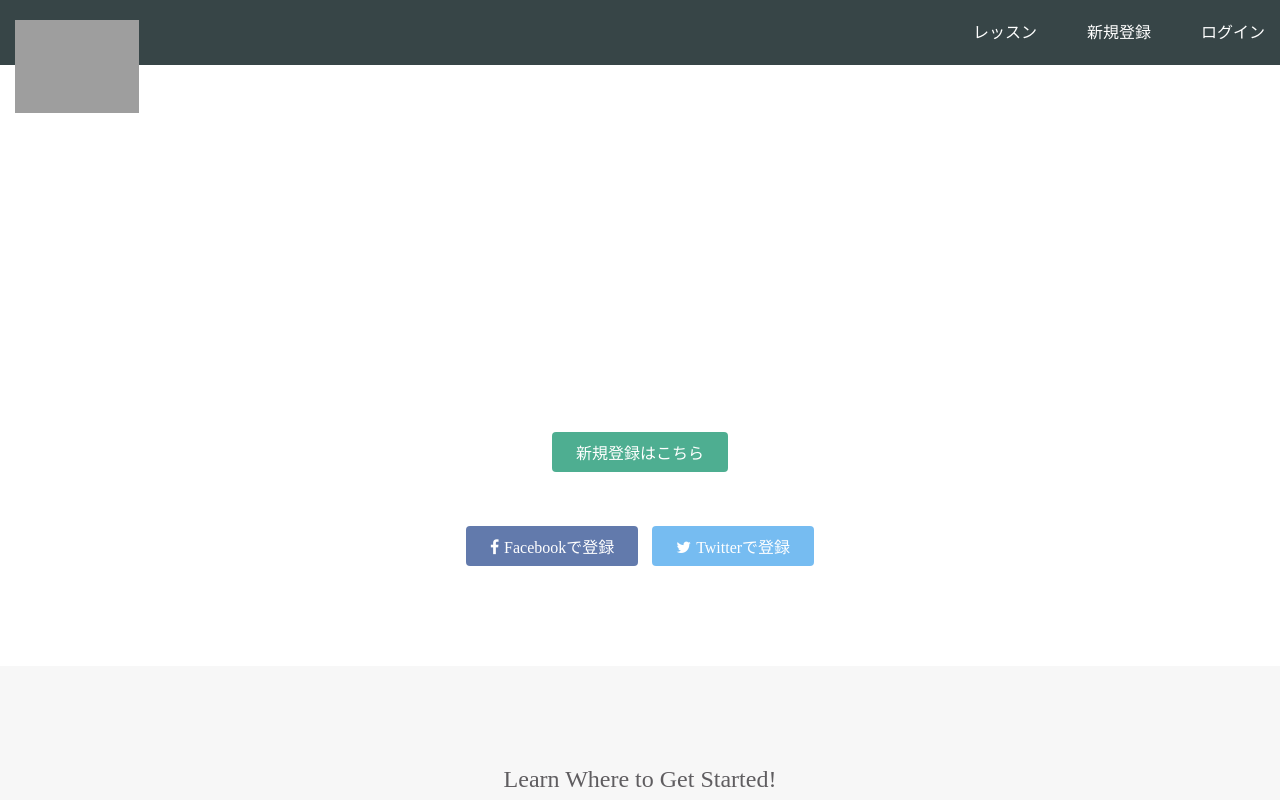
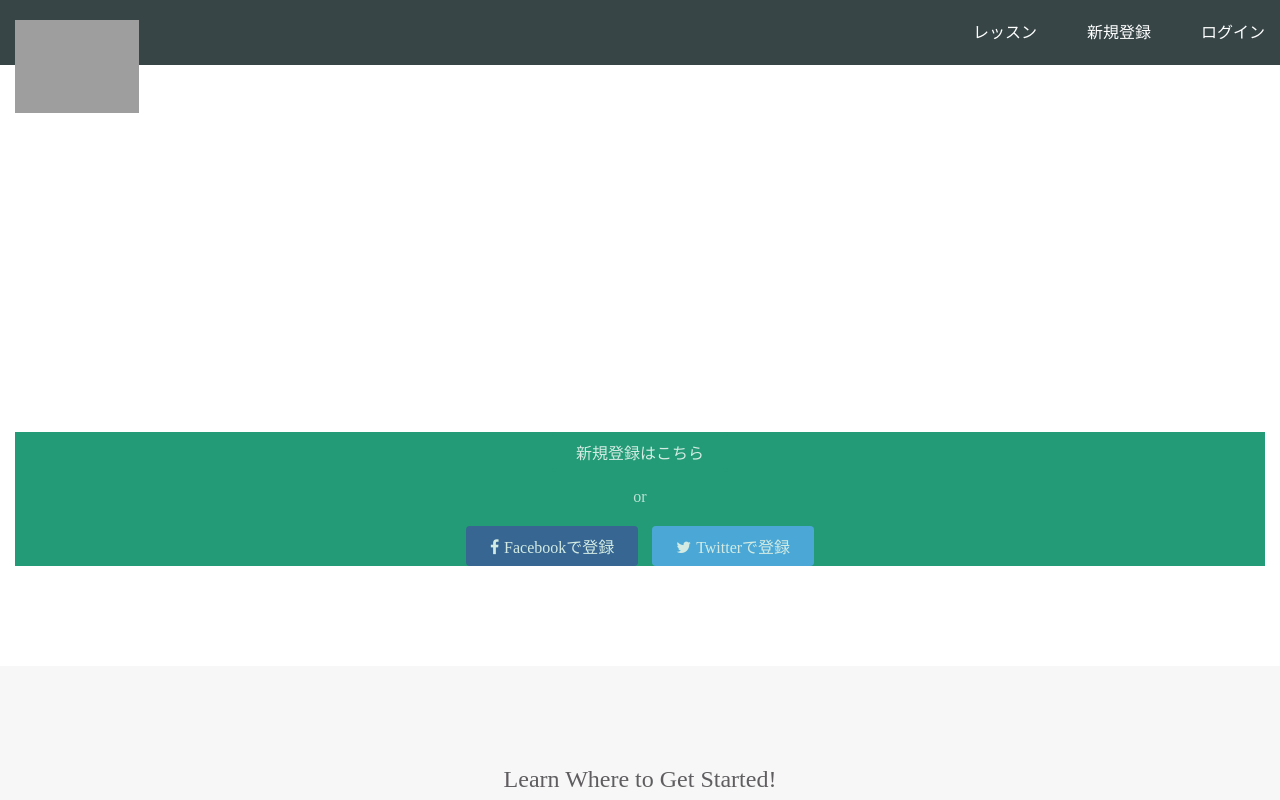
Before and after one commit to nakatomo3/nakatomo3.github.io, a plain HTML site: page index.html in a window 1280 px wide. Shown: the top 800 px of the page. Drawn offline with Linux system fonts and the light colour scheme; grey boxes are pictures that could not be loaded.

Commit message:
Update stylesheet.css

```diff
--- a/stylesheet.css
+++ b/stylesheet.css
@@ -39,6 +39,7 @@ a {
 
 .btn-wrapper {
   text-align: center;
+  background-color: #239b76;
 }
 
 .btn-wrapper p {
```
